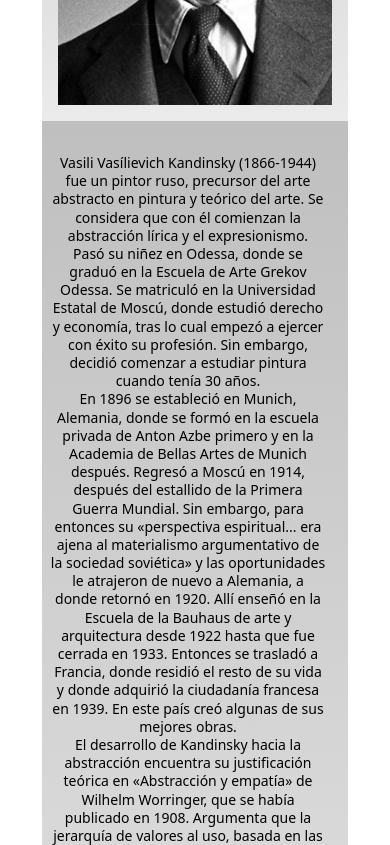
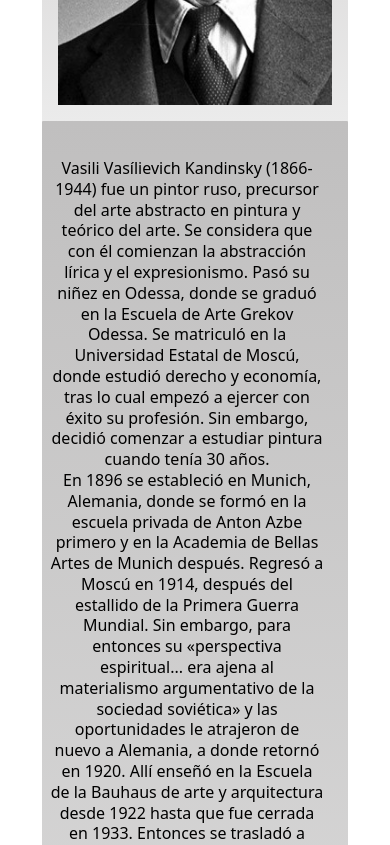
Before and after one commit to CarlaDesarrolloWeb/Cuarta-Entrega, a website: page pages/Biografía.html in a window 390 px wide. Shown: the part 500-1345 px from the top of the page. Drawn offline with nearby package versions, Linux system fonts and the light colour scheme.

Commit message:
NUEVOS CAMBIOS

```diff
--- a/scss/estilos.scss
+++ b/scss/estilos.scss
@@ -299,6 +299,10 @@
     font-size: 15px;
     margin-top: 15px;
   }
+
+  .section1 p{
+    font-size: 16px;
+  }
 }
 
 @media only screen and (min-width: 992px){
```
Also changed, not shown: css/estilos.css.
